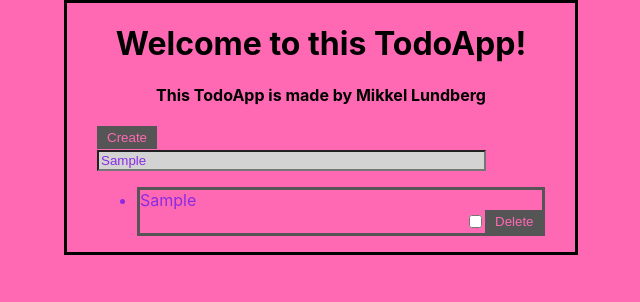
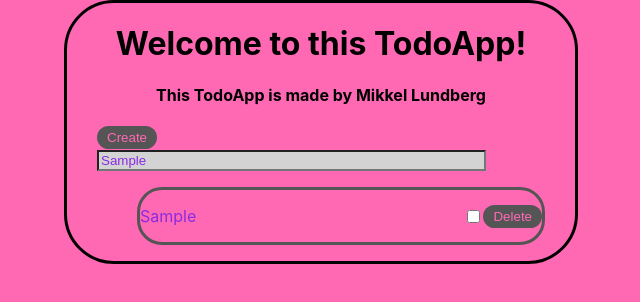
Before and after one commit to MikkelLundberg/MikkelLundberg.github.io, a React (Create React App) app in the folder todoapp/: page / in a window 1280 px wide. Both pictures are taken after typing "Sample" into the empty fields and a click on the button "Create". Shown: the top 302 px of the page, without its empty margins (319-959 px from the left). Built offline with nearby package versions, Linux system fonts and the light colour scheme.

Commit message:
fixed another problem. Thx Daniel:)

```diff
--- a/todoapp/src/components/TodoItem/TodoItem.css
+++ b/todoapp/src/components/TodoItem/TodoItem.css
@@ -4,17 +4,31 @@ p {
 
 }
 
+.createButton{
+
+    border-radius: 25px;
+}
+
+.deleteButton{
+
+
+    border-radius: 25px;
+}
 .checkAndDelete {
-padding-left: 325px;
-
     display: flex;
     justify-content: space-between;
+    margin-left: auto;
+
 }
 
 
 .todoItem {
-
     border-style: solid;
     border-color: #555555;
+    border-radius: 25px;
     margin-bottom: 10px;
+    display: flex;
+    align-items: center;
+    justify-content: flex-start;
+    flex-direction: row;
 }
--- a/todoapp/src/components/TodoItem/TodoItem.js
+++ b/todoapp/src/components/TodoItem/TodoItem.js
@@ -28,11 +28,11 @@ class TodoItem extends Component {
         return (
             <li className={"todoItem"}>
                 <p>{this.props.text}</p>
-                <span className={"checkAndDelete"}>
+                <div className={"checkAndDelete"}>
                     <input className={"checkBox"} type="checkbox" value={this.state.isChecked}
                            onChange={this.handleChange}/>
                     <button className={"deleteButton"} type={"button"} onClick={this.handleDelete}>Delete</button>
-                </span>
+                </div>
             </li>
         );
     }
--- a/todoapp/src/containers/App/App.css
+++ b/todoapp/src/containers/App/App.css
@@ -8,6 +8,7 @@ body {
     width: 35%;
     border-style: solid;
     bordercolor: #555555;
+    border-radius: 50px;
     padding-right: 30px;
     padding-left: 30px;
 }
--- a/todoapp/src/containers/TodoList/TodoList.js
+++ b/todoapp/src/containers/TodoList/TodoList.js
@@ -41,7 +41,7 @@ class TodoList extends Component {
                 <h1>Welcome to this TodoApp!</h1>
                 <h4>This TodoApp is made by Mikkel Lundberg</h4>
                 <div className={"todoMakers"}>
-                    <button type={"button"} onClick={this.addTodo}>Create</button>
+                    <button className={"createButton"} type={"button"} onClick={this.addTodo}>Create</button>
                     <input className={"textFelt"} type="text" onChange={this.handleChange}/>
                 </div>
                 <ul>
```
